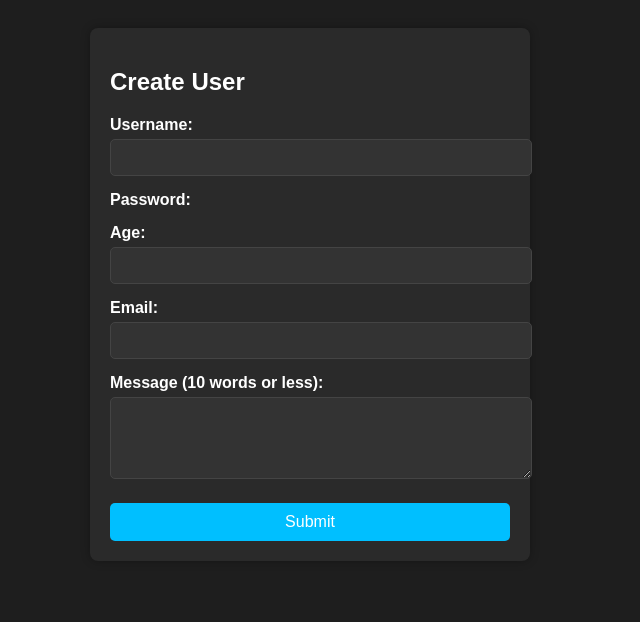
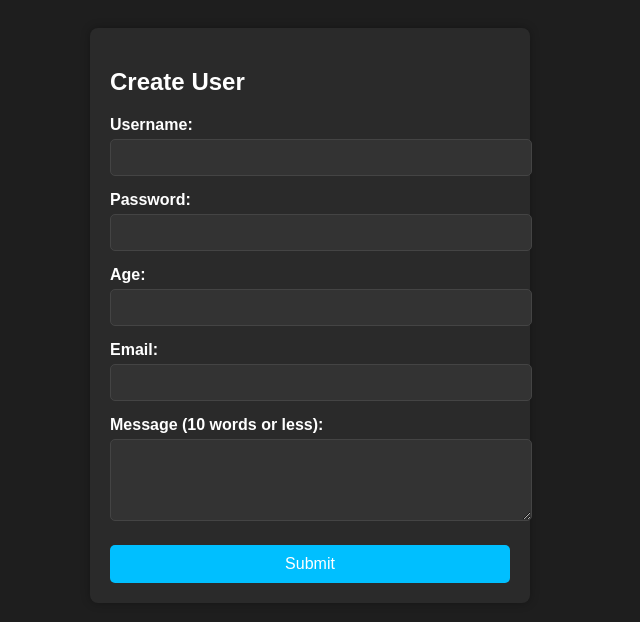
Before and after one commit to Diliara81/Database_Web_V, a plain HTML site: page Project3/index.html in a window 1280 px wide. Shown: the whole page, without its empty margins (330-970 px from the left). Drawn offline with Linux system fonts and the light colour scheme.

Commit message:
Added 'type=password' and 'required' attribute

```diff
--- a/Project3/index.html
+++ b/Project3/index.html
@@ -18,7 +18,7 @@
             <input id="username" name="username" />
 
             <label for="password">Password:</label>
-            <input id="password" name="password" class="hidden-password" />
+            <input type="password" id="password" name="password" required />
 
             <label for="age">Age:</label>
             <input id="age" name="age" />
--- a/Project3/styles.css
+++ b/Project3/styles.css
@@ -4,19 +4,22 @@ body {
     color: #ffffff;
     padding: 20px;
 }
+
 .form-container {
     background-color: #2a2a2a;
     padding: 20px;
     border-radius: 8px;
     max-width: 400px;
     margin: 0 auto;
-    box-shadow: 0 0 10px rgba(0,0,0,0.3);
+    box-shadow: 0 0 10px rgba(0, 0, 0, 0.3);
 }
+
 label {
     display: block;
     margin-top: 15px;
     font-weight: bold;
 }
+
 input,
 textarea {
     width: 100%;
@@ -27,14 +30,12 @@ textarea {
     background-color: #333;
     color: #fff;
 }
-.hidden-password {
-    position: absolute;
-    left: -9999px;
-}
+
 textarea {
     resize: vertical;
     min-height: 60px;
 }
+
 button {
     margin-top: 20px;
     width: 100%;
@@ -46,6 +47,7 @@ button {
     border-radius: 5px;
     cursor: pointer;
 }
+
 button:hover {
     background-color: #0099cc;
 }
```
Also changed, not shown: Project3/reflection.txt.
